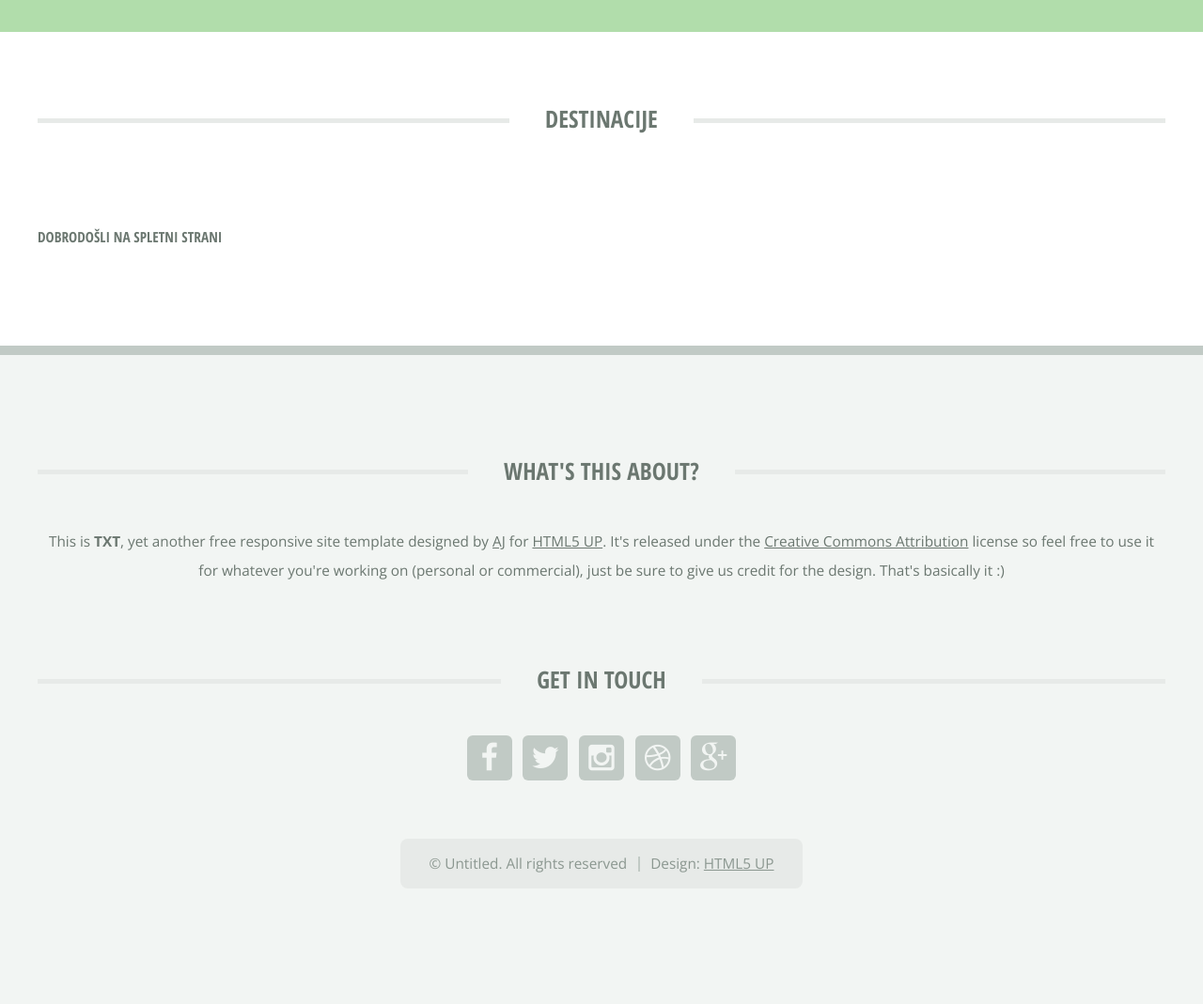
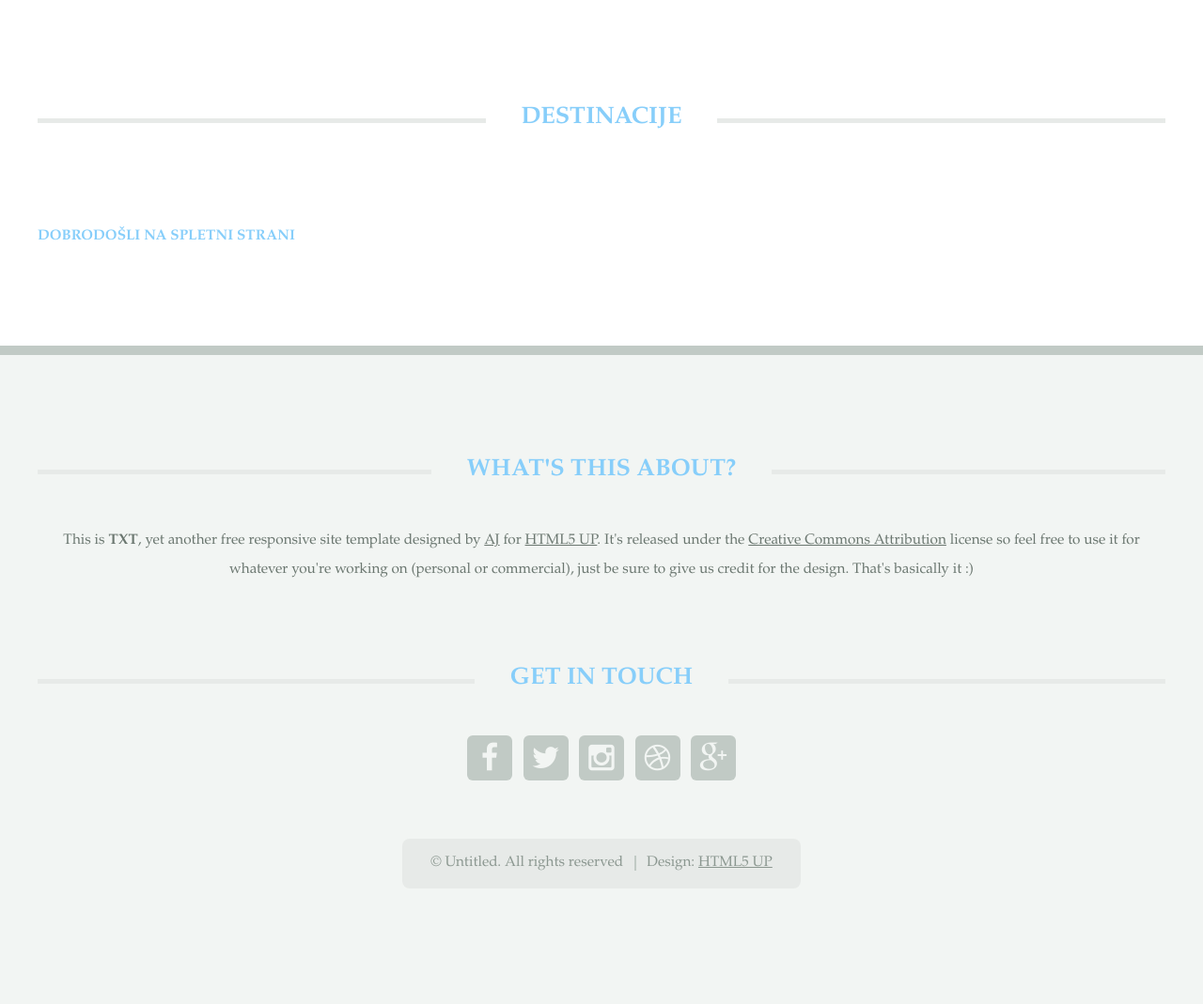
Before and after one commit to ilion227/turistika, a PHP site: page /index.php in a window 1280 px wide. Shown: the part 589-1658 px from the top of the page at 94% size. Run offline with PHP 8.4, Linux system fonts and the light colour scheme; a user stored in the database is signed in; some libraries are stand-ins or nearby versions.

Commit message:
spremeni sm css

```diff
--- a/css/style.css
+++ b/css/style.css
@@ -33,7 +33,7 @@
 
 	body,input,textarea,select
 	{
-		font-family: 'Open Sans', sans-serif;
+		font-family: ‘Palatino Linotype’, ‘Book Antiqua’, Palatino, serif;
 		font-weight: 400;
 		color: #6b7770;
 		font-size: 11.5pt;
@@ -42,10 +42,10 @@
 
 	h1, h2, h3, h4, h5, h6
 	{
-		font-family: 'Open Sans Condensed', sans-serif;
+		font-family: ‘Palatino Linotype’, ‘Book Antiqua’, Palatino, serif;
 		font-weight: 700;
 		text-transform: uppercase;
-		color: #6b7770;
+		color: lightskyblue;
 	}
 
 	h1 a, h2 a, h3 a, h4 a, h5 a, h6 a
@@ -225,15 +225,15 @@
 		{
 			-webkit-appearance: none;
 			display: inline-block;
-			font-family: 'Open Sans Condensed', sans-serif;
-			font-weight: 700;
+			font-family: ‘Palatino Linotype’, ‘Book Antiqua’, Palatino, serif;
+			font-weight: 50;
 			text-transform: uppercase;
 			text-decoration: none;
 			background: #b1ddab;
 			color: #fff;
 			border: 0;
 			line-height: 1em;
-			border-radius: 8px;
+			border-radius: 5px;
 			outline: 0;
 			cursor: pointer;
 			-moz-transition: background-color .2s ease-in-out;
@@ -719,7 +719,7 @@
 	#banner-wrapper
 	{
 		position: relative;
-		background-image:			url('images/overlay.png'),	url('images/overlay.png'),	url('../images/banner.jpg');
+		background-image:url('images/overlay.png'), url('images/overlay.png'), url('../images/(darko)banner.jpg');
 		background-position:		top left,					top left,					center center;
 		background-repeat:			repeat,						repeat,						no-repeat;
 		background-size:			auto,						auto,						cover;
@@ -729,7 +729,7 @@
 	#main-wrapper
 	{
 		background: #fff;
-		border-top: solid 5px #b1ddab;
+		border-top: solid 5px white;
 		border-bottom: solid 5px #c1cac5;
 	}
 
```
